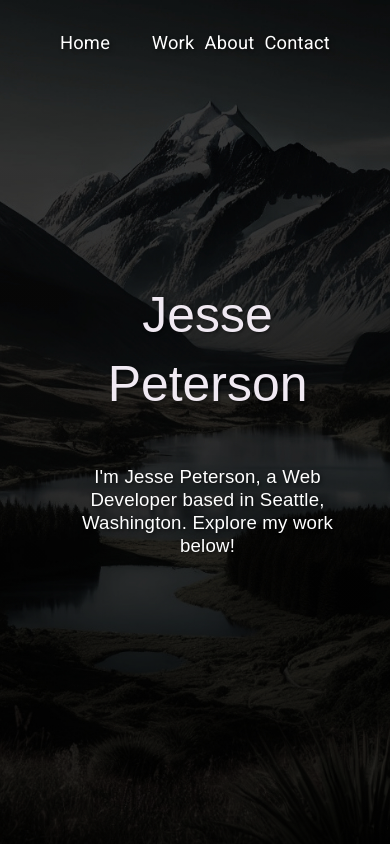
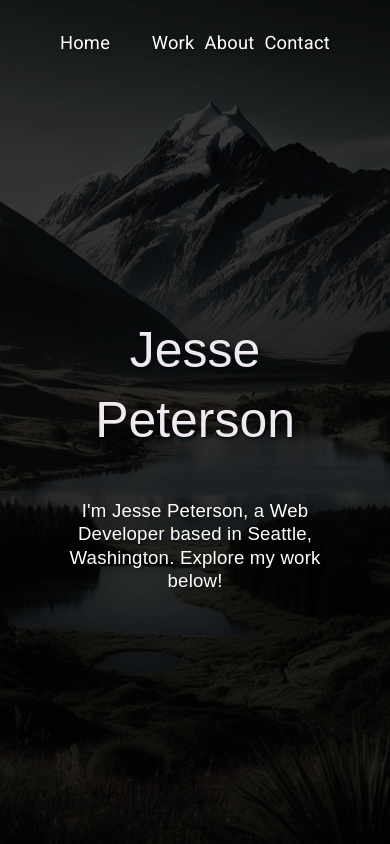
Before and after one commit to j33s3/Portfolio, an Angular app: page / in a window 390 px wide. Shown: the top 844 px of the page. Built offline with nearby package versions, Linux system fonts and the light colour scheme; no server answers.

Commit message:
Fixed work slider to work with smaller screens, fixed the header background image scaling weird on mobile due to background-position being fixed.

```diff
--- a/src/app/home/home.component.html
+++ b/src/app/home/home.component.html
@@ -24,7 +24,7 @@
         <section class="work" id="work">
             <div class="row">
             <h2>My Work</h2>
+            </div>
             <app-work-slider></app-work-slider>
-            </div>
         </section>
     </main>
--- a/src/app/home/home.component.scss
+++ b/src/app/home/home.component.scss
@@ -17,12 +17,11 @@ header, main {
 
 .header__text {
     display: flex;
-    width: inherit;
+    width: initial;
     color: white;
-    position: absolute;
+    position: relative;
     flex-direction: column;
-    top: 50%;                                                             /*Moves the top edge of the element to 50% of height of its containing element*/
-    transform: translateY(-50%);                                          /*This adjusts the position element moving it upwards 50% of its own height*/
+    transform: translateY(25vh);                                          /*This adjusts the position element moving it upwards 50% of its own height*/
 }
 
 .header__text p {
--- a/src/app/work-slider/work-slider.component.html
+++ b/src/app/work-slider/work-slider.component.html
@@ -1,3 +1,4 @@
+<div class="slider__container">
     <div class="work-slider">
         <!-- <div class="work-track"> -->
             <div *ngFor="let image of images"
@@ -6,10 +7,11 @@
                     (mouseenter)="pauseSlider()"
                     (mouseleave)="resumeSlider()">
                     <a [href]="'/details/' + image.ID" class="full-link">
-                    <img [src]=" baseUrl + '/projects/image/' + image.ID" alt="Image" style="border-radius: 15px"/>
+                        <img [src]=" baseUrl + '/projects/image/' + image.ID" alt="Image" style="border-radius: 15px;"/>
                         <div class="overlay-text">{{ image.Name }}</div>
                     </a>
 
             </div>
         <!-- </div> -->
     </div>
+</div>
--- a/src/app/work-slider/work-slider.component.scss
+++ b/src/app/work-slider/work-slider.component.scss
@@ -1,9 +1,15 @@
+.slider__container {
+    display: flex;
+    position: relative;
+    width: 100vw;
+    justify-content: center;
+}
 
 .work-slider {
     display: flex;
     position: relative;
     height: 500px;
-    width: 1180px;
+    max-width: 1080px;
     padding: 2rem;
     overflow-x: hidden;
 
@@ -11,10 +17,14 @@
     gap: 30px;
     transition: transform 0.3s linear;
     align-items: center;
+    z-index: 1;
 }
+
+
 
 .work-slide {
     flex: 0 0 calc(33.3333% - 30px);
+    width: 316.65px;
 }
 
 .work-slide:hover img {
@@ -77,6 +87,7 @@
     text-decoration: none;
     display: block;
     z-index: 1;
+    width: 310.00px;
  }
 
  .full-link img {
--- a/src/app/work-slider/work-slider.component.ts
+++ b/src/app/work-slider/work-slider.component.ts
@@ -24,6 +24,7 @@ export class WorkSliderComponent implements OnInit, AfterViewInit {
 
     private rafId: number = 0;
     private isPaused: boolean = false;
+    private windowW: number = window.innerWidth;
 
     constructor() { }
 
@@ -99,7 +100,11 @@ export class WorkSliderComponent implements OnInit, AfterViewInit {
         this.images = this.images.map((image) => {                                                      // Set the offset and if it is greater, move frame to beggining
             this.offset -= 0.05;
 
-            if (this.offset <= (this.images.length - 4) * -108.5) {
+            // if (this.offset <= (this.images.length - 4) * -108.5) {
+            //     this.offset = 0;
+            // }
+
+            if (this.offset <= (this.images.length - 4) * -109.5) {
                 this.offset = 0;
             }
 
--- a/src/app/work/work.scss
+++ b/src/app/work/work.scss
@@ -2,12 +2,18 @@
 .header {
     background: linear-gradient(rgba(0,0,0, .1), rgba(0,0,0, .4)),
         url('../../assets/images/WorkBackground.png');
-        height: 75vh;
+        min-height: 75vh;
         background-size: cover;
         background-position: center;
         background-attachment: fixed;
         background-repeat: no-repeat;
         font-size: var(font-size-normal);
+}
+
+@media(max-width: 768px) { /* Adjust breakpoint as needed */
+    .header {
+        background-attachment: scroll;
+    }
 }
 
 .header__text-box {
--- a/src/styles.scss
+++ b/src/styles.scss
@@ -82,7 +82,7 @@ nav {
 
 .row {
     max-width: var(--container-max-width);                                    /*Sets max width to 1180 px*/
-    margin: 0 auto;                                                           /*Sets the .row margin top/bottom to 0 (no vertical margin) magin left/right to auto which enables browser to auto calc equal margin*/
+    margin: 0 auto;                                                           /*Sets the .row margin top/bottom to 0 (no vertical margin) margin left/right to auto which enables browser to auto calc equal margin*/
 }
 
 
```
Also changed, not shown: 1 other file (tests, documents, lock files or other folders). Lines whose indentation alone changed are shown as unchanged.
